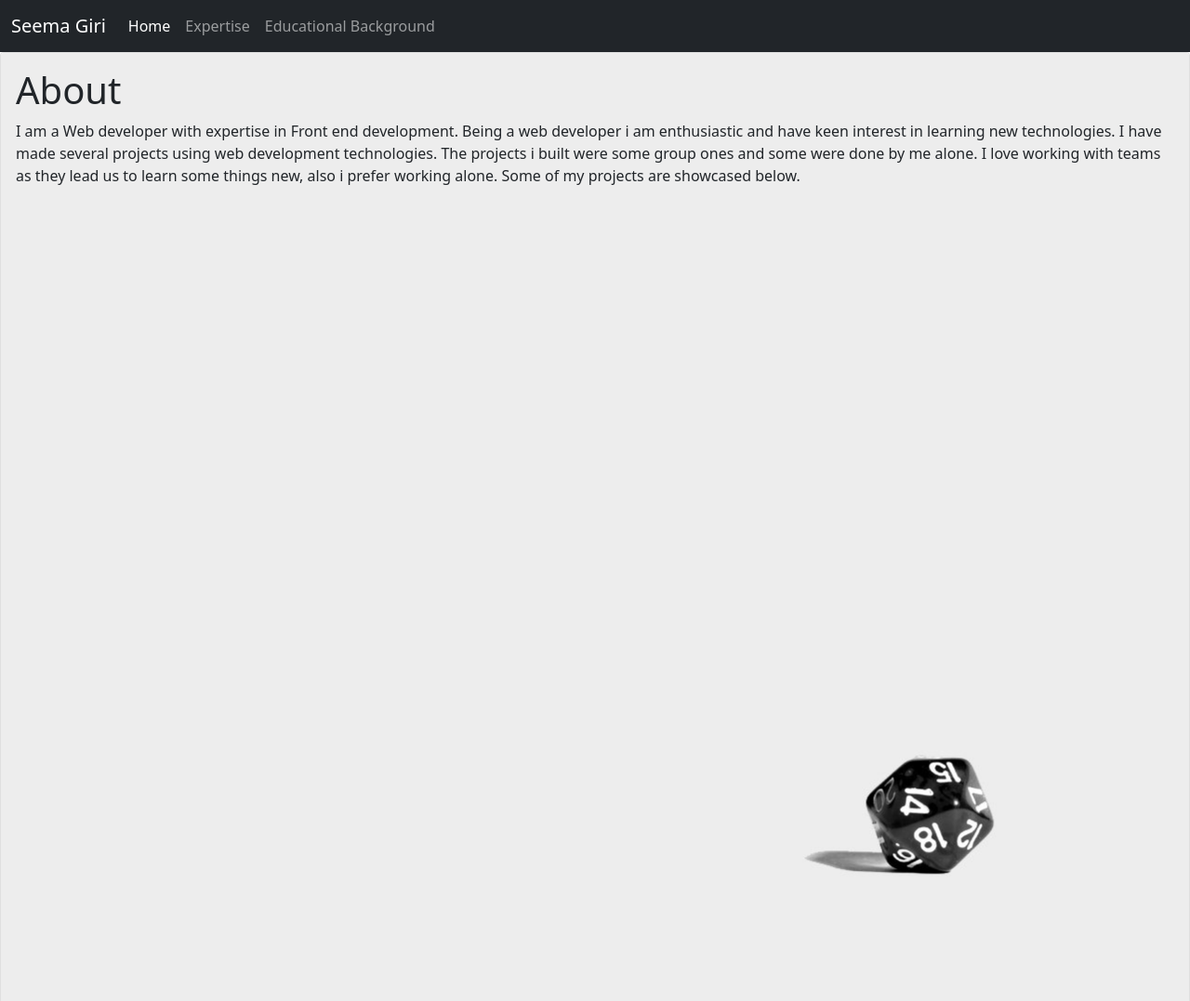
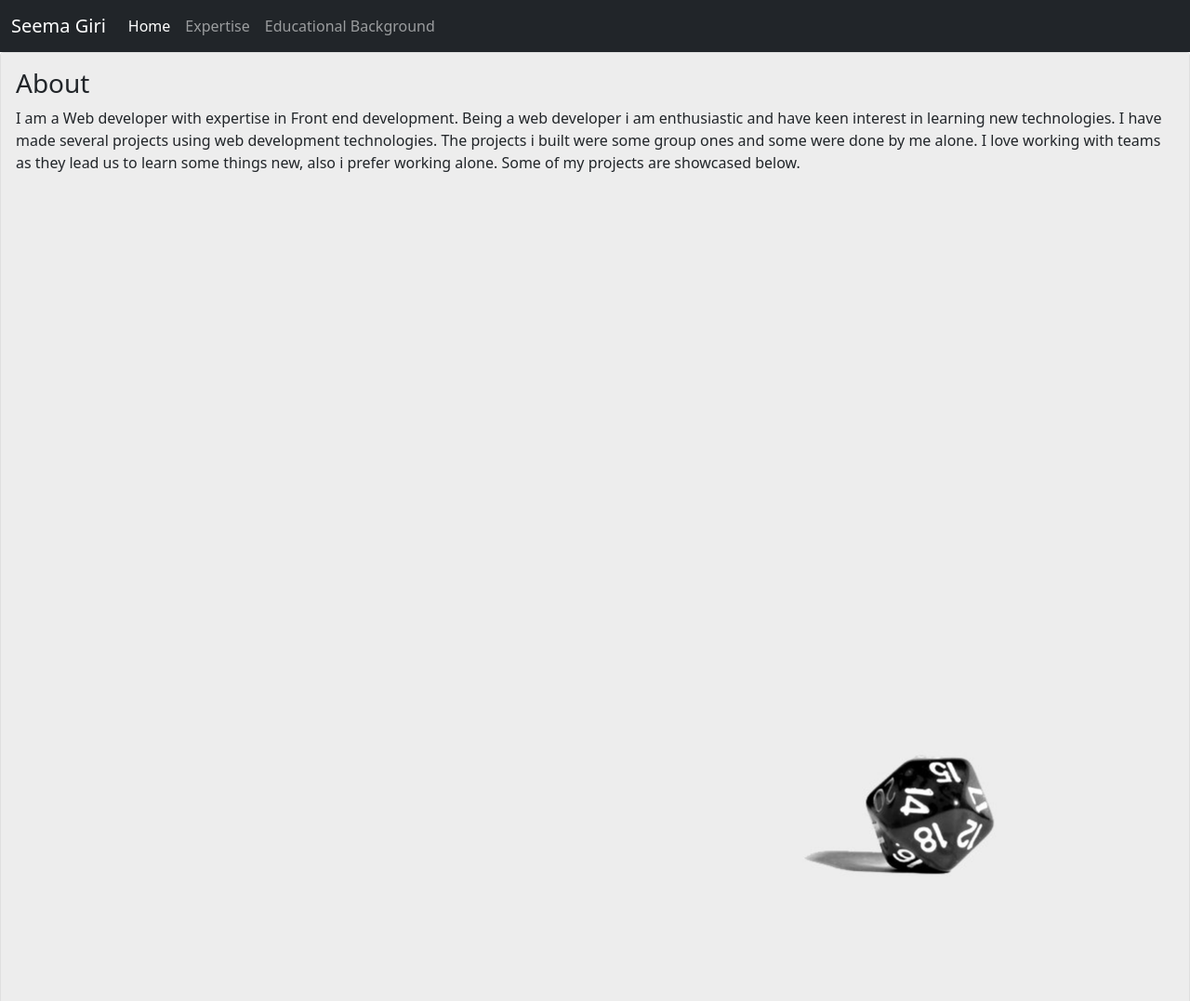
Before and after one commit to sam-wd/Portfolio, a plain HTML site: page docs/index.html in a window 1280 px wide. Shown: the top 1077 px of the page at 93% size. Drawn offline with nearby package versions, Linux system fonts and the light colour scheme.

Commit message:
Update index.html

```diff
--- a/docs/index.html
+++ b/docs/index.html
@@ -38,7 +38,7 @@
     <div class="card bg-black text-black"  >
       <img src="image3.jpg"  class="card-img" alt="..." style="">
       <div class="card-img-overlay">
-        <h1 class="card-title">About</h1>
+        <h3 class="card-title">About</h3>
         <p class="card-text">I am a Web developer with expertise in Front end development. Being a web developer i am enthusiastic and have keen interest in learning new technologies. I have made several projects using web development technologies. The projects i built were some group ones and some were done by me alone. I love working with teams as they lead us to learn some things new, also i prefer working alone. Some of my projects are showcased below.</p>
 
       </div>
```
